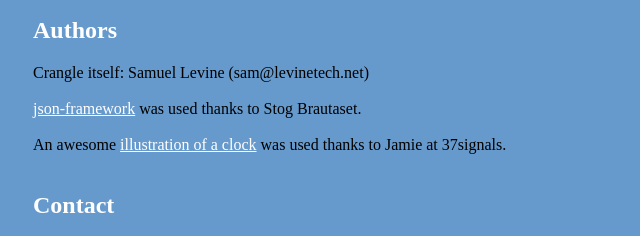
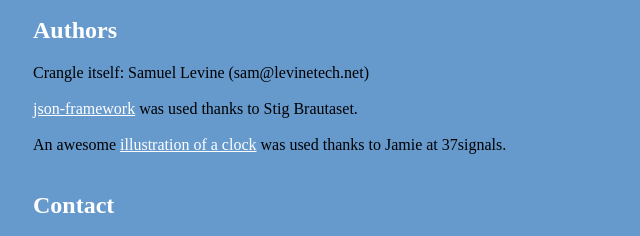
Before and after one commit to samlevine/crangle, a plain HTML site: page index.html in a window 1280 px wide. Shown: the part 1164-1400 px from the top of the page, 257-897 px from the left. Drawn offline with Linux system fonts and the light colour scheme.

Commit message:
spelling correction

```diff
--- a/index.html
+++ b/index.html
@@ -68,7 +68,7 @@ Features:
 <p>MIT, unless otherwise specified</p>
 <h2>Authors</h2>
 <p>Crangle itself: Samuel Levine (sam@levinetech.net)<br/><br/>
-<a href="https://github.com/stig/json-framework">json-framework</a> was used thanks to Stog Brautaset.<br/><br/>
+<a href="https://github.com/stig/json-framework">json-framework</a> was used thanks to Stig Brautaset.<br/><br/>
 An awesome <a href="http://37signals.com/svn/posts/1844-open-source-icons">illustration of a clock</a> was used thanks to Jamie at 37signals.<br/><br/>
 </p>
 <h2>Contact</h2>
```
